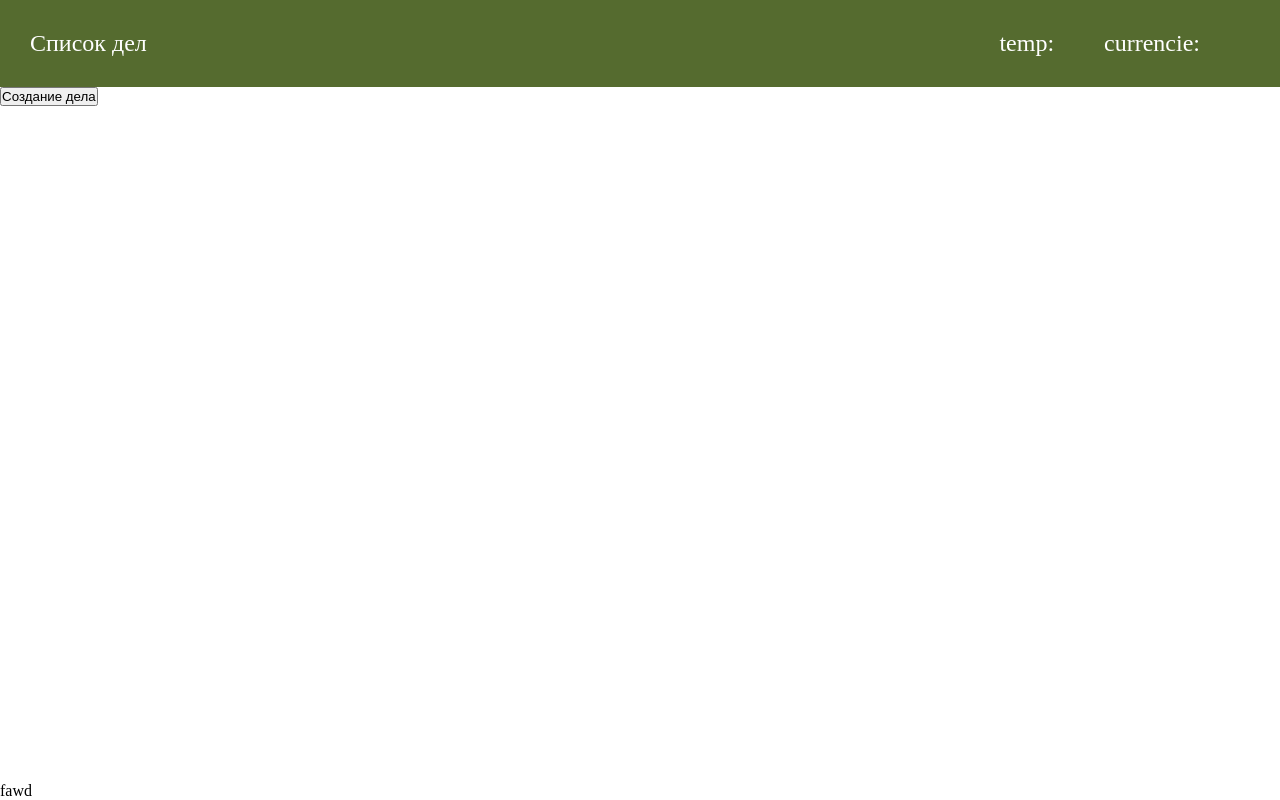
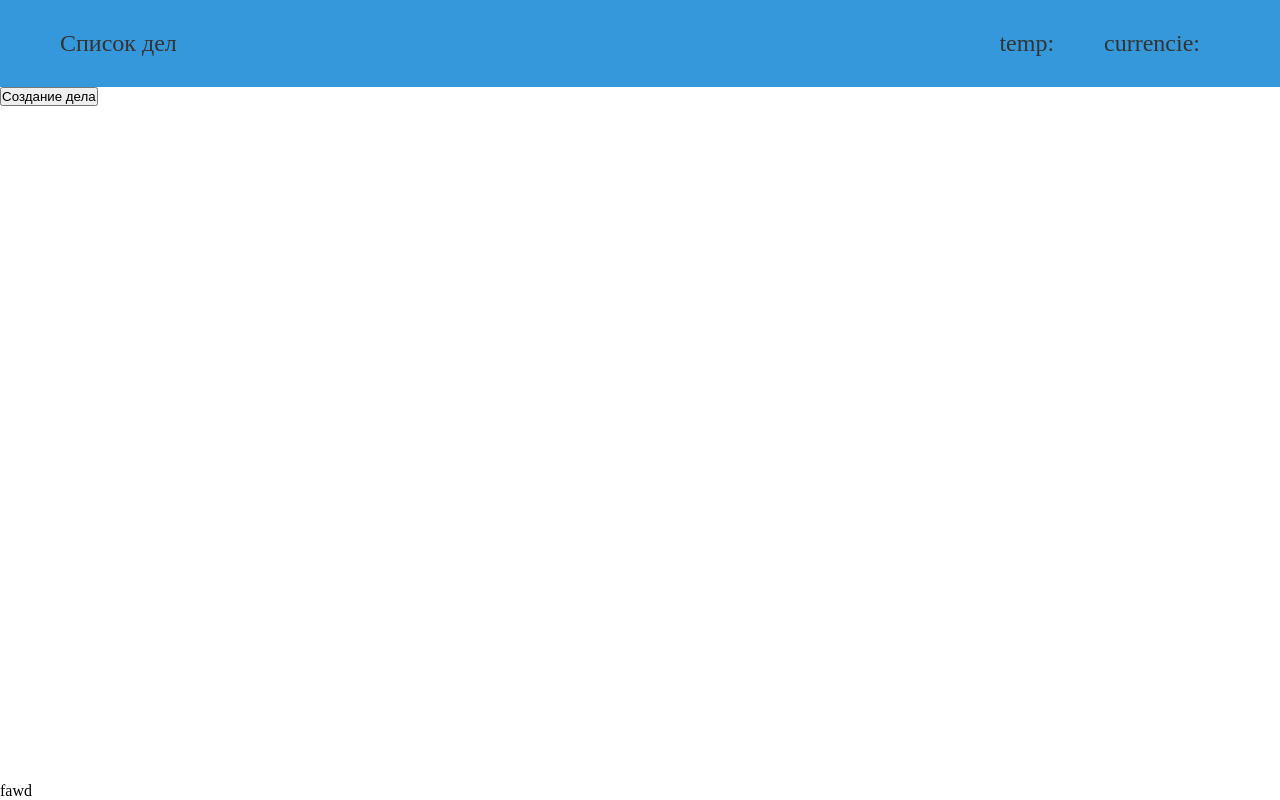
Before and after one commit to Nikilionovich/kursovayatop, a plain HTML site: page index.html in a window 1280 px wide. Drawn offline with Linux system fonts and the light colour scheme; no server answers; files whose address does not match are found by name.

Commit message:
Update style.css

```diff
--- a/style.css
+++ b/style.css
@@ -2,9 +2,17 @@
     margin: 0;
     padding: 0;
 }
+.page_body
+{
+  background-color: #f5f5f5;
+  color: #333333;
+  font-family: Arial, Helvetica, sans-serif ;
+}
 .header{
-background-color: darkolivegreen;
+background-color: #3498db;
 padding: 30px;
+padding-left: 60px;
+
 }
 .container{
     display: flex;
@@ -14,7 +22,7 @@ padding: 30px;
 .listdo
 {
    font-size: 24px;
-   color: white;
+   color: #333333;
    text-decoration: none;
 }
 .wrapper-info
@@ -22,7 +30,7 @@ padding: 30px;
    display: flex;
    gap: 50px;
    font-size: 24px;
-   color: white;
+   color: #333333;
 }
 
   html,
```
